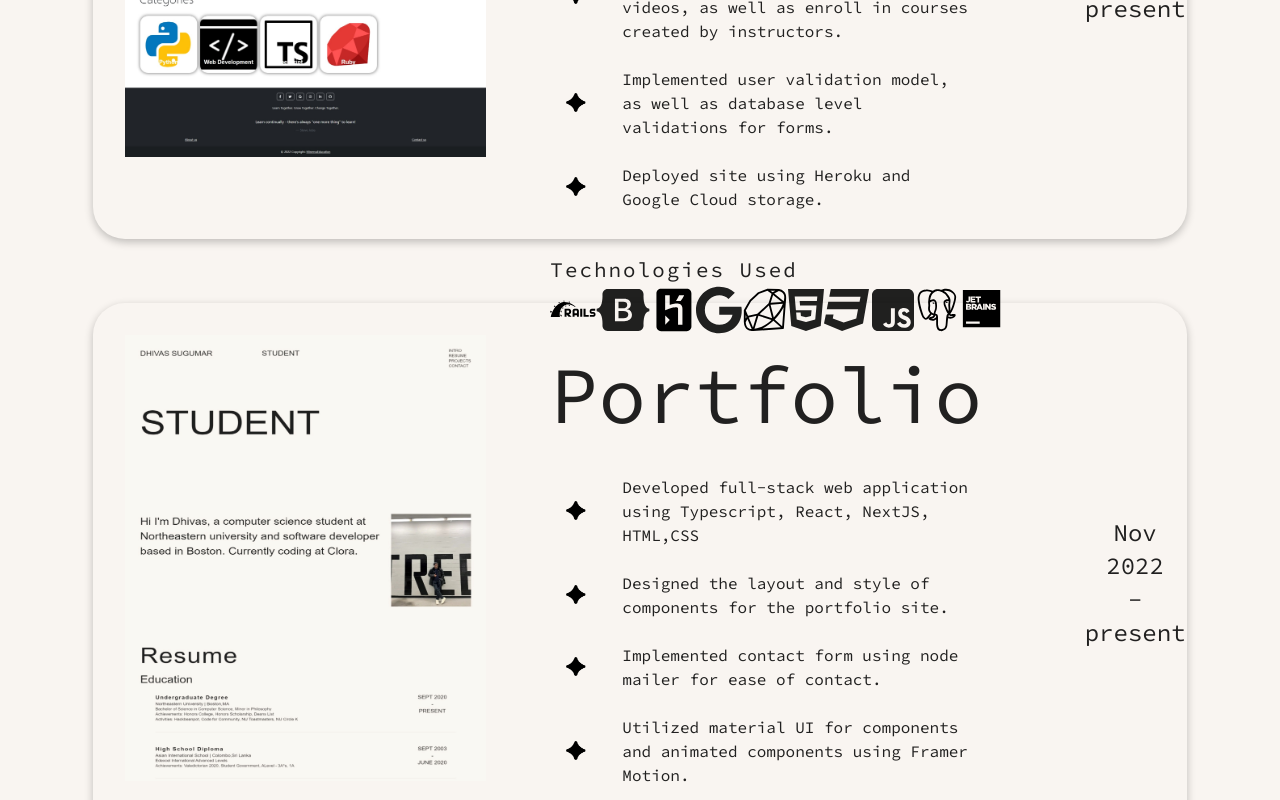
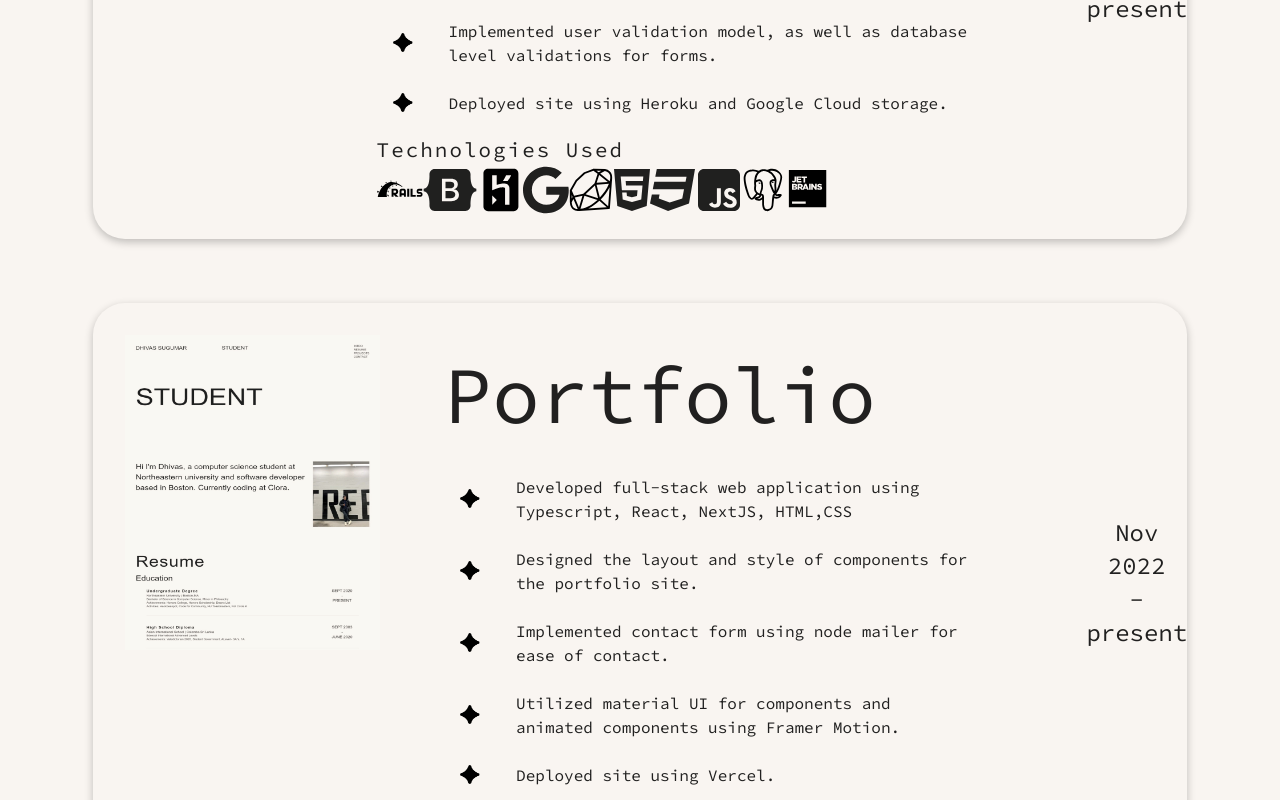
Before and after one commit to Dhivas-Sugumar/Personal-Site, a Next.js app: page / in a window 1280 px wide. Shown: the part 9180-9980 px from the top of the page. Built offline with nearby package versions, Linux system fonts and the light colour scheme.

Commit message:
Fixed project item card responsiveness.

```diff
--- a/src/components/projects/ProjectItem.styles.ts
+++ b/src/components/projects/ProjectItem.styles.ts
@@ -1,4 +1,5 @@
 import styled from "@emotion/styled";
+import { max } from "../../../lib/breakpoints";
 
 const StyledProjectItemCard = styled.div`
     display: flex;
@@ -9,6 +10,11 @@ const StyledProjectItemCard = styled.div`
     border-radius: 2em;
     box-shadow: rgba(0, 0, 0, 0.24) 0px 3px 8px;
     margin: 2em 0;
+
+    @media ${max.tablet} {
+        flex-direction: column;
+        height: 47.5em;
+    }
 `
 
 const StyledProjectItemImage = styled.div`
@@ -17,21 +23,33 @@ const StyledProjectItemImage = styled.div`
 
 const StyledProjectItemTitle = styled.div`
     font-size: 5em;
+    @media ${max.tablet} {
+        font-size: 4em;
+    }
 `
 
 const StyledProjectItemContent = styled.div`
     padding: 2em 2em;
     width: 50%
+    @media ${max.tablet} {
+        width: 95%;
+    }
 
 `
 
 const TechnologiesContainer = styled.div`
     padding: 1.5em 0em
+    media ${max.tablet} {
+        width: 95%;
+    }
 `
 
 const StyledProjectItemTechnologiesContainer = styled.div`
     display: flex;
     flex-direction: row;
+    media ${max.tablet} {
+        flex-direction: column;
+    }
 `
 
 const StyledProjectItemDate = styled.div`
--- a/src/components/projects/ProjectItem.tsx
+++ b/src/components/projects/ProjectItem.tsx
@@ -1,4 +1,4 @@
-import { Divider, Grid, List, ListItem, ListItemIcon, ListItemText } from "@mui/material"
+import { Divider, Grid, List, ListItem, ListItemIcon, ListItemText, useMediaQuery } from "@mui/material"
 import React from "react"
 import Image from "next/image"
 import { ProjectItemProps } from "../../../lib/types"
@@ -6,6 +6,7 @@ import { H3, H4, P } from "../../styles/styles"
 import ResumeItemDate from "../resume/ResumeItemDate"
 import { StyledProjectItemCard, StyledProjectItemContent, StyledProjectItemDate, StyledProjectItemImage, StyledProjectItemTechnologiesContainer, StyledProjectItemTitle, TechnologiesContainer } from "./ProjectItem.styles"
 import bullet from "../../assets/bullet.png"
+import { max } from "../../../lib/breakpoints"
 const ProjectItem: React.FC<ProjectItemProps> = (
     {
         title,
@@ -16,23 +17,26 @@ const ProjectItem: React.FC<ProjectItemProps> = (
         technologies
     }
 ) => {
+    const isMobileVersion = useMediaQuery(max.tablet)
+
     return (
         <StyledProjectItemCard>
-            <StyledProjectItemImage>
+            {!isMobileVersion && <StyledProjectItemImage>
             {image}
-            </StyledProjectItemImage>
+            </StyledProjectItemImage> }
             <StyledProjectItemContent>
             <StyledProjectItemTitle>
                 {title}
             </StyledProjectItemTitle>
+            {isMobileVersion && <ResumeItemDate start={startDate} end={endDate} />}
             <List>
             {description.map((item, index) => {
                 return (
                     <>
                     <ListItem key={index}>
-                    <ListItemIcon>
+                    {!isMobileVersion && <ListItemIcon>
                 <Image src={bullet} alt={">"} width={20} height={20}/>
-              </ListItemIcon>
+              </ListItemIcon>}
                         <ListItemText primary={item} />
                     </ListItem>
                     </>
@@ -49,7 +53,7 @@ const ProjectItem: React.FC<ProjectItemProps> = (
             </TechnologiesContainer>
             </StyledProjectItemContent>
             <StyledProjectItemDate>
-            <ResumeItemDate start={startDate} end={endDate} />
+            {!isMobileVersion && <ResumeItemDate start={startDate} end={endDate} />}
             </StyledProjectItemDate>
         </StyledProjectItemCard>
 
```
